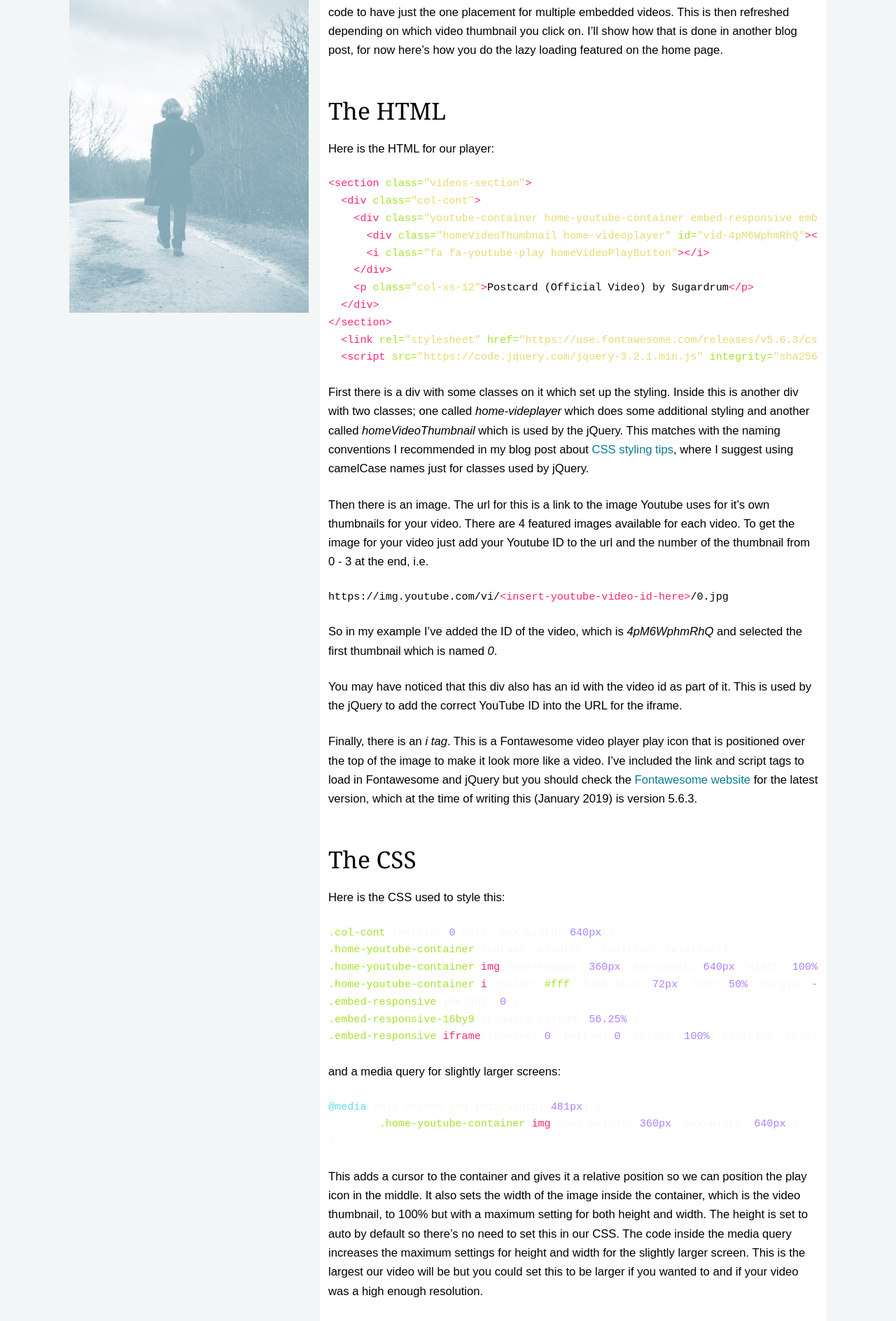
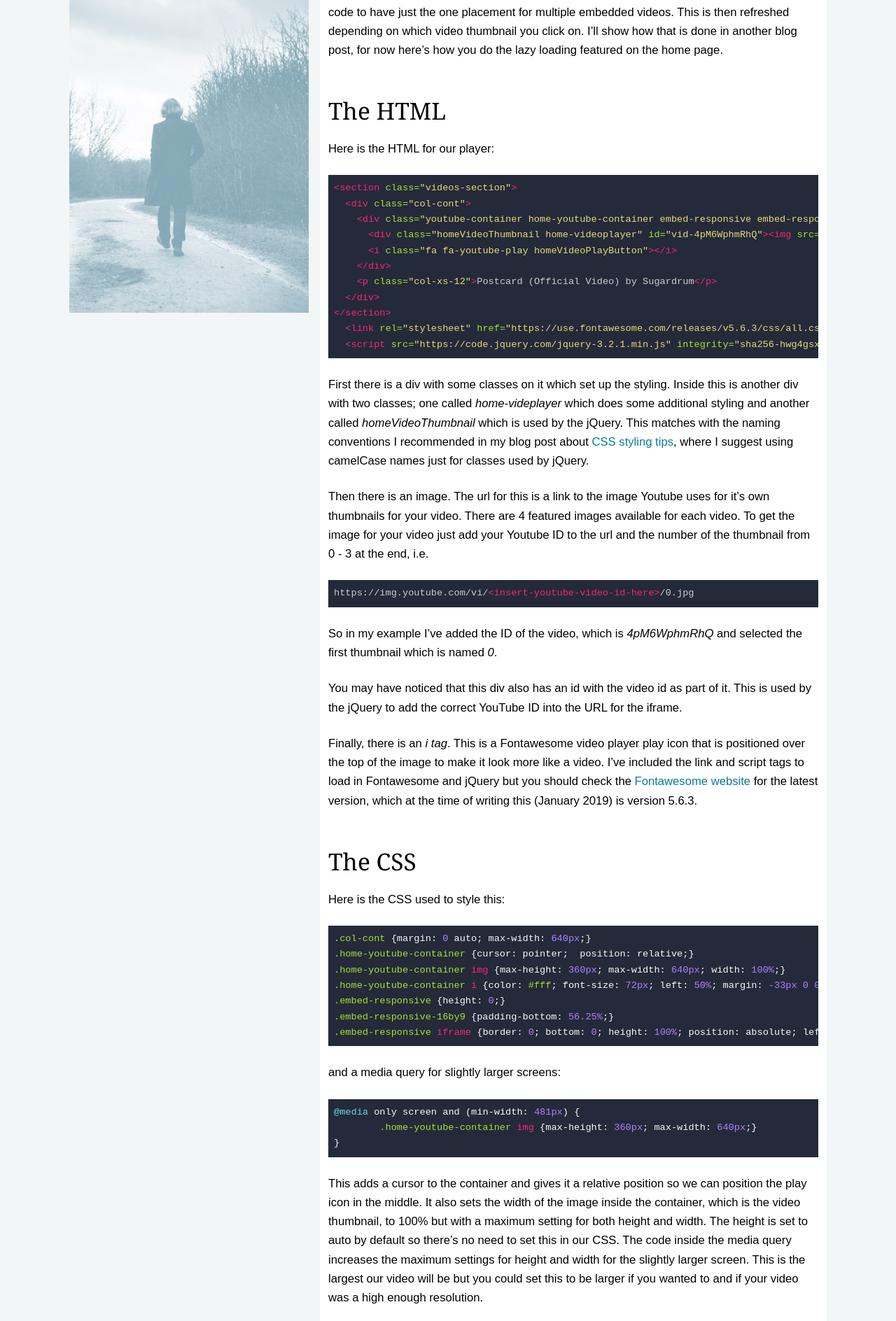
Before and after one commit to nbunner-personal/nigelbunner, a Jekyll site: the page built from _posts/2017-06-06-a-simple-way-to-lazy-load-embedded-youtube-videos.md, in a window 1280 px wide. Shown: the part 418-2306 px from the top of the page at 70% size. Built offline with Jekyll 4.4.1, drawn with Linux system fonts in a browser that asks for light colours; nearby versions of some CDN libraries.

Commit message:
Updating code styling

```diff
--- a/_sass/_typography.scss
+++ b/_sass/_typography.scss
@@ -216,27 +216,27 @@ article {
 
 // small, .font_small {font-size: 0.75em;}
 
-// pre, code {
-//   background: #242A3A;
-//   color: #cccccc;
-//   font-size: 0.9rem;
-// }
-// code {
-//   word-break: break-all;
-//   white-space: normal;
-// }
-// pre { // only apply for code blocks
-//   overflow: auto;
-//   padding: 8px;
-// }
-// pre code {
-//   white-space: pre;
-//   overflow: auto;
-//   word-wrap: normal;
-//   span {
-//     word-break: break-all;
-//   }
-// }
+pre, code {
+  background: #242A3A;
+  color: #cccccc;
+  font-size: 0.9rem;
+}
+code {
+  word-break: break-all;
+  white-space: normal;
+}
+pre { // only apply for code blocks
+  overflow: auto;
+  padding: 8px;
+}
+pre code {
+  white-space: pre;
+  overflow: auto;
+  word-wrap: normal;
+  span {
+    word-break: break-all;
+  }
+}
 
 // .page-lead {border-top: 1px solid #f3f3f3; clear: both; font-size: 1.2rem; margin: 0 12px 30px 30px; padding: 30px 0; text-align: right;} // text-shadow: 1px 1px 4px rgba(0, 0, 0, 0.5);
 
```
